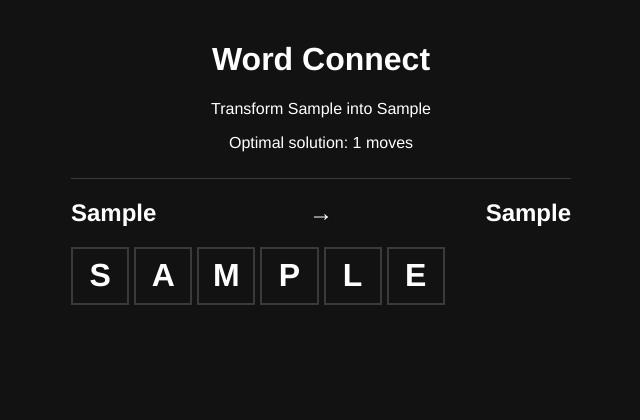
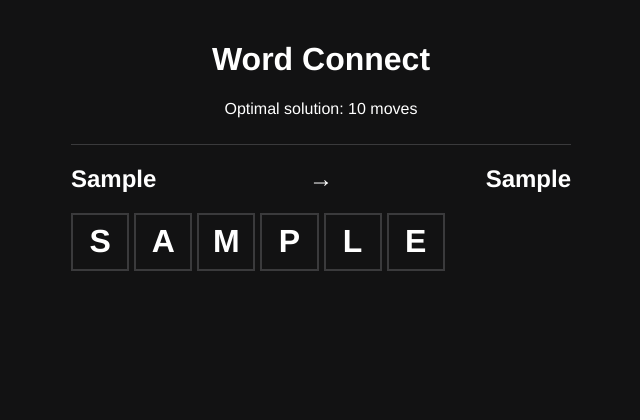
Before and after one commit to EthanDGee/WordConnect, a Django app: template game_server/game/templates/game/game.html in a window 1280 px wide. Shown: the top 420 px of the page, without its empty margins (319-959 px from the left). Run offline with Django 3.2, Linux system fonts and the light colour scheme; the template is opened without the code that fills it: most values are stand-ins (such as "Sample title", 1, 10 or a date in 2020).

Commit message:
Cleaned up header

```diff
--- a/game_server/game/templates/game/game.html
+++ b/game_server/game/templates/game/game.html
@@ -124,8 +124,7 @@
 <div class="game-container">
     <div class="header">
         <h1>Word Connect</h1>
-        <p>Transform <span id="start-word">{{ start_word }}</span> into <span id="end-word">{{ end_word }}</span></p>
-        <p>Optimal solution: {{ solution_length }} moves</p>
+        <p>Optimal solution: {{ score }} moves</p>
     </div>
 
     <div class="word-display">
```
